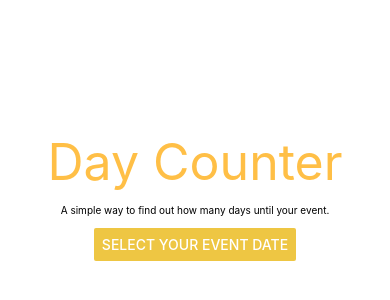
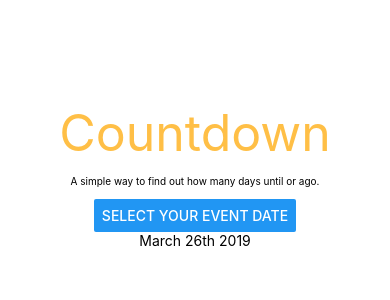
Before and after one commit to sumedhan/countdown, a React Native app: screen / in a window 390 px wide. Shown: the part 216-516 px from the top of the page. Built offline with nearby package versions, Linux system fonts and the light colour scheme.

Commit message:
styling changes for displaying countdown

```diff
--- a/App.js
+++ b/App.js
@@ -8,8 +8,8 @@ export default class App extends React.Component {
   render() {
     return (
       <View style={styles.container}>
-        <Text style={styles.appHeader}>Day Counter</Text>
-        <Text style={styles.appSubTitle}>A simple way to find out how many days until your event.</Text>
+        <Text style={styles.appHeader}>Countdown</Text>
+        <Text style={styles.appSubTitle}>A simple way to find out how many days until or ago.</Text>
         <MyDatePicker/>
       </View>
     );
--- a/datePickerComp.js
+++ b/datePickerComp.js
@@ -19,10 +19,7 @@ export default class MyDatePicker extends Component {
 
   toggleDatePickerVisibility = () => {
     if(this.state.dispDatePicker) {
-      const eventDate = moment(this.state.date, "DD-MMM-YYYY");
-      const todayDate = moment(Date.now())
-      const dispDays = eventDate.diff(todayDate, 'days');
-      this.textDisplay(dispDays);
+      this.dateChangeHandler();
       this.setState({dispDatePicker: false})
     } else
     {
@@ -33,26 +30,29 @@ export default class MyDatePicker extends Component {
   textDisplay =(days) => {
     let displayMsg = '';
     if(days > 1) {
-      displayMsg = `There are ${days} days to go!`;
+      displayMsg = `${days} days to go!`;
     } else if (days < -1) {
-      displayMsg = `It was ${Math.abs(days)} days ago.`;
+      displayMsg = `${Math.abs(days)} days ago.`;
     } else if (days === 1) {
-      displayMsg = `It is tomorrow`;
+      displayMsg = `Tomorrow`;
     } else if (days === -1) {
       displayMsg = 'It was yesterday';
-    } else if(days === 0) {
-      displayMsg = 'Your wait is over. It is today!';
     }
     this.setState({displayMsg})
   }
 
-
+  daysFromToday = () => {
+    const eventDate = moment(this.state.date, "DD-MMM-YYYY");
+    const todayDate = moment(Date.now())
+    const dispDays = eventDate.diff(todayDate, 'days');
+    this.textDisplay(dispDays);
+  }
 
   render(){
-    const todaysDate= new Date();
+    const selectedDate = this.state.date ? moment(this.state.date).format("MMMM Do YYYY") : null;
     return (
       <View style={styles.container}>
-        <Button title='Select your event date' onPress={this.toggleDatePickerVisibility} color= "#EEC643"/>
+        <Button title='Select your event date' onPress={this.toggleDatePickerVisibility} />
         {this.state.dispDatePicker ?
         <View>
           <DatePickerIOS
@@ -65,7 +65,8 @@ export default class MyDatePicker extends Component {
         </View>
         :
         null }
-        <Text style={styles.text}>{this.state.displayMsg}</Text>
+        <Text style={styles.date}>{selectedDate}</Text>
+        <Text style={styles.output}>{this.state.displayMsg}</Text>
       </View>
     )
   }
@@ -77,10 +78,10 @@ const styles = StyleSheet.create({
     alignItems: 'center',
     justifyContent: 'space-around',
   },
-  text: {
-    fontSize: 20,
-    color: 'black',
-    margin: 10,
+  output: {
+    fontSize: 35,
+    color: '#320D6D',
+    margin: 30,
   },
   dateInput: {
     width: 300,
```
